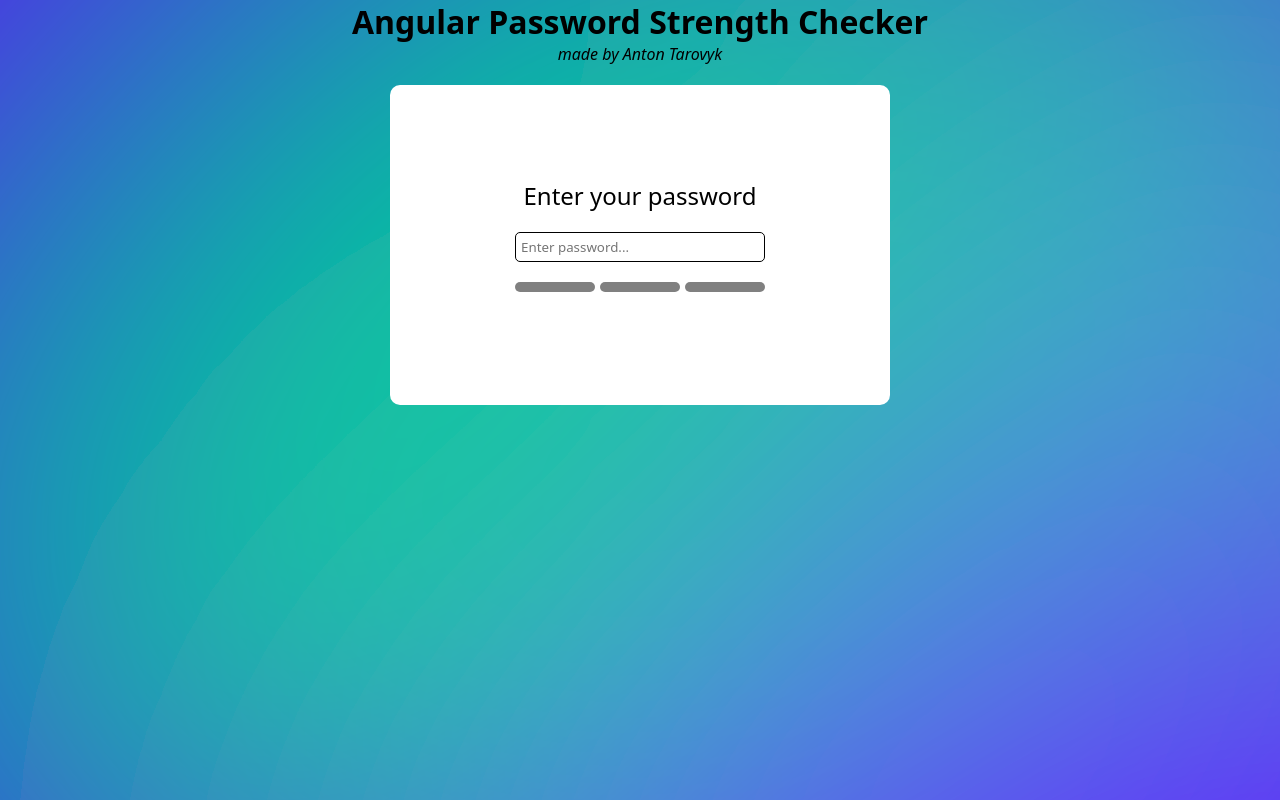
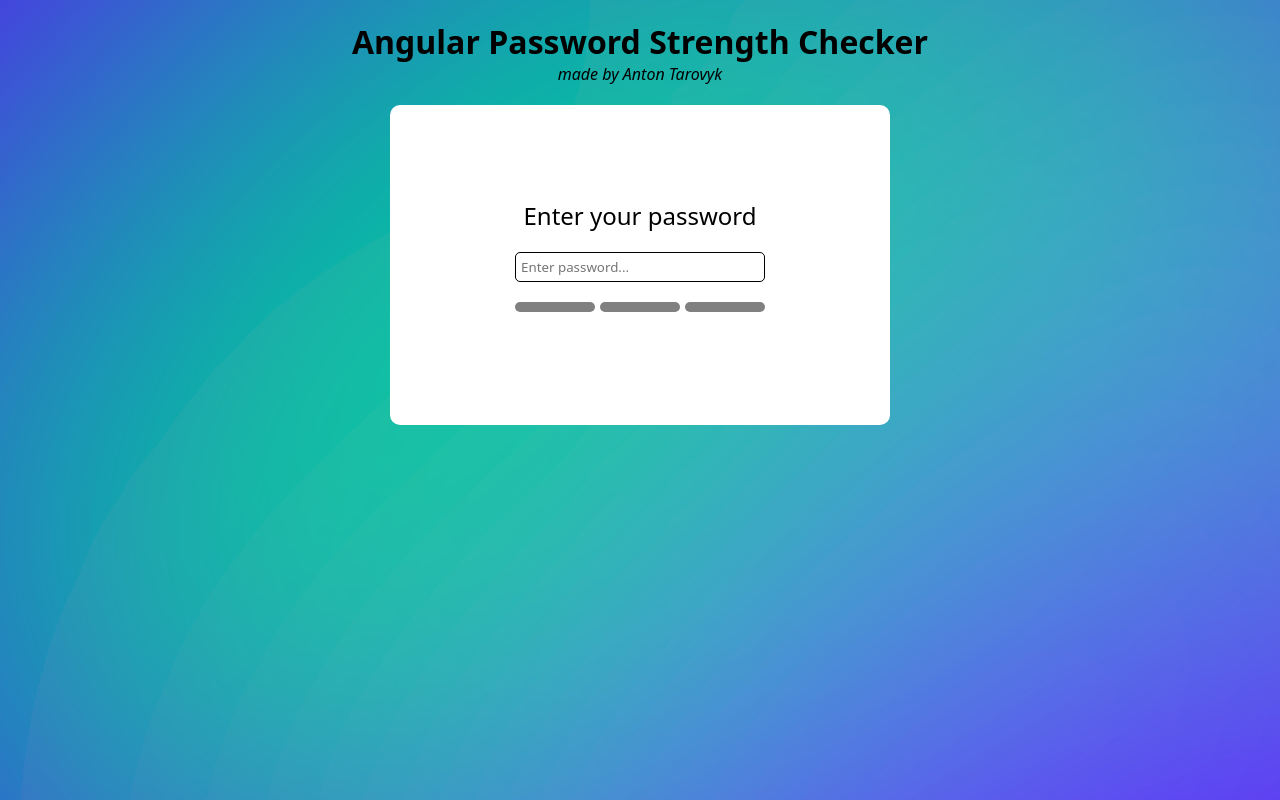
Before and after one commit to purpleFade/usense-test-task, an Angular app: page / in a window 1280 px wide. Built offline with nearby package versions, Linux system fonts and the light colour scheme.

Commit message:
add small fixes

```diff
--- a/src/app/app.component.html
+++ b/src/app/app.component.html
@@ -1,4 +1,4 @@
-<main>
+<main class="main">
   <div>
     <h1>Angular Password Strength Checker</h1>
     <p><i>made by Anton Tarovyk</i></p>
--- a/src/app/app.component.scss
+++ b/src/app/app.component.scss
@@ -4,7 +4,10 @@
   box-sizing: border-box;
 }
 
+.main {
+  padding-top: 20px;
+}
+
 h1, p {
   text-align: center;
-
 }
```
